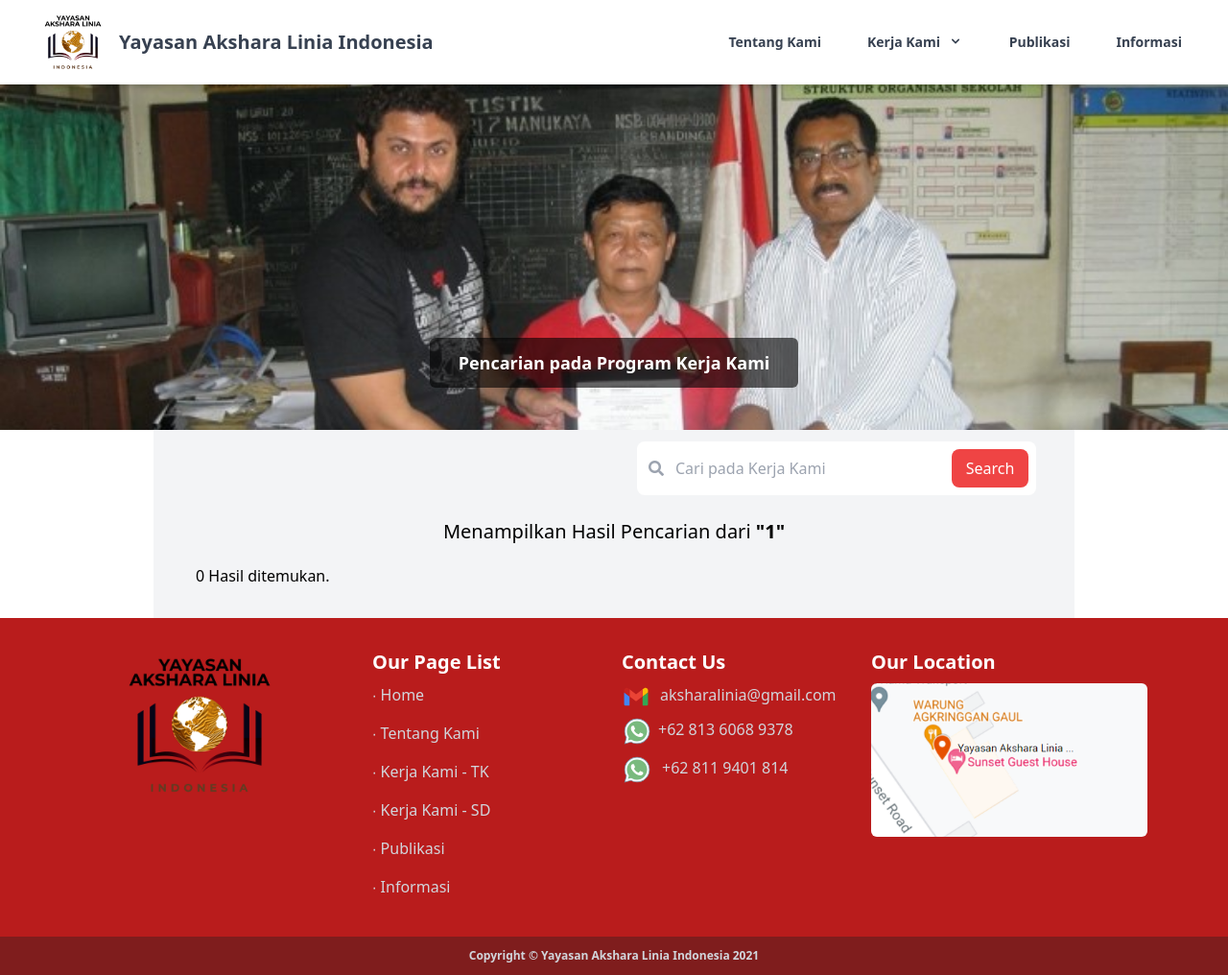
After one commit to gustogg/yayasanaksharalinia, a PHP site: page /kerjakami-search.php?search=1 in a window 1280 px wide. The commit adds this page. Shown: the whole page at 96% size. Run offline with PHP 8.4, Linux system fonts and the light colour scheme; data comes from the database, SQL or seed files in the repository; style sheets or scripts are compiled from the project's sources; some libraries are stand-ins or nearby versions.

Commit message:
update search

```diff
--- a/kerjakami-sd.php
+++ b/kerjakami-sd.php
@@ -4,7 +4,7 @@ $kerjakami = query("SELECT * FROM kerjakami WHERE kategori = 'sd' ORDER BY id DE
 ?>
 
 <?php include 'layout/header.php'; ?>
-<title>Kerja Kami - SD</title>
+<title>Kerja Kami - Sekolah Dasar</title>
 </head>
 
 <body class="overflow-x-hidden">
@@ -17,10 +17,10 @@ $kerjakami = query("SELECT * FROM kerjakami WHERE kategori = 'sd' ORDER BY id DE
             </div>
         </div>
         <div class="md:mx-12 xl:mx-40 pt-10 pb-8 px-4 bg-gray-100">
-            <form action="" method="">
+            <form action="kerjakami-search.php" method="get">
                 <div class="container flex justify-end items-end">
                     <div class="relative mr-6">
-                        <div class="absolute top-4 left-3"> <i class="fas fa-search text-gray-400 z-20 hover:text-gray-500"></i> </div> <input type="text" class="h-14 w-98 pl-10 pr-28 rounded-lg z-0 focus:shadow focus:outline-none" placeholder="Cari pada Kerja Kami">
+                        <div class="absolute top-4 left-3"> <i class="fas fa-search text-gray-400 z-20 hover:text-gray-500"></i> </div> <input type="text" class="h-14 w-98 pl-10 pr-28 rounded-lg z-0 focus:shadow focus:outline-none" name="search" placeholder="Cari pada Kerja Kami">
                         <div class="absolute top-2 right-2"> <button class="h-10 w-20 text-white rounded-lg bg-red-500 hover:bg-red-600" type="submit">Search</button> </div>
                     </div>
                 </div>
--- /dev/null
+++ b/kerjakami-search.php
@@ -0,0 +1,68 @@
+<?php
+require './admin/koneksi.php';
+$search = $_GET["search"];
+$kerjakami = query("SELECT * FROM kerjakami WHERE lokasi_kegiatan like '%" . $search . "%' ORDER BY id DESC");
+?>
+
+<?php include 'layout/header.php'; ?>
+<title>Kerja Kami - Sekolah Dasar</title>
+</head>
+
+<body class="overflow-x-hidden">
+    <?php include 'layout/navbar.php' ?>
+    <div class="pt-16">
+        <div class="">
+            <img class="object-cover w-full h-96 relative z-10 object-top" src="public/sd/sd-1-st2.jpg" alt="image" />
+            <div class="bg-black -mt-24 relative z-20 w-60 md:w-96 mb-4 mx-auto rounded-md bg-opacity-60">
+                <p class="p-3 font-semibold text-base md:text-lg text-white text-center">Pencarian pada Program Kerja Kami</p>
+            </div>
+        </div>
+        <div class="md:mx-12 xl:mx-40 pt-10 pb-8 px-4 bg-gray-100">
+            <form action="kerjakami-search.php" method="get">
+                <div class="container flex justify-end items-end">
+                    <div class="relative mr-6">
+                        <div class="absolute top-4 left-3"> <i class="fas fa-search text-gray-400 z-20 hover:text-gray-500"></i> </div> <input type="text" class="h-14 w-98 pl-10 pr-28 rounded-lg z-0 focus:shadow focus:outline-none" name="search" placeholder="Cari pada Kerja Kami">
+                        <div class="absolute top-2 right-2"> <button class="h-10 w-20 text-white rounded-lg bg-red-500 hover:bg-red-600" type="submit">Search</button> </div>
+                    </div>
+                </div>
+            </form>
+            <?php $i=0;?>
+            <?php foreach ($kerjakami as $tsearch) : ?>
+                <?php $i++; ?>
+            <?php endforeach; ?>
+            <?php if ($search == NULL) { ?>
+                <p class="mx-7 mt-6 font-medium text-xl text-center">Masukkan Keyword Pencarian Terlebih Dahulu</p>
+            <?php } elseif (($search == "ddd")) { ?>
+                <p class="mx-7 mt-6 font-medium text-xl text-center">Masukkan Keyword Pencarian Terlebih Dahulu</p>
+            <?php } else { ?>
+                <p class="mx-7 mt-6 font-medium text-xl text-center">Menampilkan Hasil Pencarian dari <strong>"<?php echo $search ?>"</strong></p>
+                <p class="mt-5 mx-7"><?php echo $i; ?> Hasil ditemukan.</p>
+                <div class="grid grid-cols-1 md:grid-cols-2 gap-0">
+                    <?php foreach ($kerjakami as $row) : ?>
+                        <div class="grid col-span-1 p-6">
+                            <a href="/kerjakami-detail.php?id=<?php echo $row["id"]; ?>" name="<?php $row["id"]; ?>">
+                                <button class="hover:border-red-500 border-2 rounded-md border-gray-100">
+                                    <div class="col-span-1 p-3 bg-white shadow-md rounded-md">
+                                        <?php if ($row["nama_foto5"] != NULL) { ?>
+                                            <img class="object-cover w-screen h-52 object-top" src="public/<?php echo $row["kategori"] ?>/<?php echo $row["nama_foto5"]; ?>" alt="image">
+                                        <?php } else if ($row["nama_foto3"] != NULL) { ?>
+                                            <img class="object-cover w-screen h-52 object-top" src="public/<?php echo $row["kategori"] ?>/<?php echo $row["nama_foto3"]; ?>" alt="image">
+                                        <?php } else { ?>
+                                            <img class="object-cover w-screen h-52 object-top" src="public/<?php echo $row["kategori"] ?>/<?php echo $row["nama_foto1"]; ?>" alt="image">
+                                        <?php } ?>
+                                        <p class=" pl-2 mt-1 py-2 text-base text-left font-semibold"><?php echo $row["lokasi_kegiatan"]; ?></p>
+                                        <div class="mr-auto w-48  py-2 px-4 bg-red-500 hover:bg-red-700 text-white text-xs md:text-sm lg:text-sm font-bold rounded-md">
+                                            Baca Selengkapnya >
+                                        </div>
+                                    </div>
+                                </button>
+                            </a>
+                        </div>
+                    <?php endforeach; ?>
+                </div>
+            <?php } ?>
+        </div>
+
+
+        <!--Footer -->
+        <?php include 'layout/footer.php'; ?>
```
Also changed, not shown: kerjakami-tk.php (+10 -2 lines).
